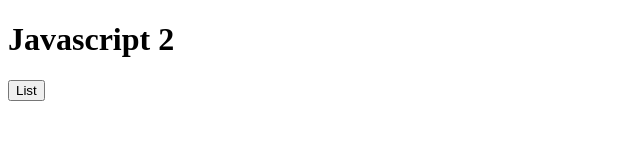
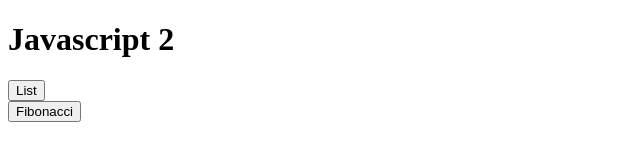
Before and after one commit to omerBash/NODEJS, a plain HTML site: page Exercise2/index.html in a window 1280 px wide. Shown: the whole page, without its empty margins (0-640 px from the left). Drawn offline with Linux system fonts and the light colour scheme.

Commit message:
fibonacci added

```diff
--- a/Exercise2/index.html
+++ b/Exercise2/index.html
@@ -39,6 +39,22 @@
             //console.log(listArea);
         }
 
+        function getFibonacci(fiboNum){
+            var result = 0;
+            if(fiboNum == 0){
+                result = 0;
+            }
+            else if (fiboNum == 1) {
+                result = 1;
+            }
+            else {
+                var prev1 = getFibonacci(fiboNum-2);
+                var prev2 = getFibonacci(fiboNum-1);
+                result = prev1 + prev2;
+            }
+            return result;
+        }
+
         var car = {
             model : "corolla",
             brand : "toyota",
@@ -53,7 +69,7 @@
     <h1>Javascript 2</h1>
 
     <button onclick="listele()">List</button>
-
     <div id="listArea"></div>
+    <button onclick="getFibonacci(5)">Fibonacci</button>
 </body>
 </html>
```
